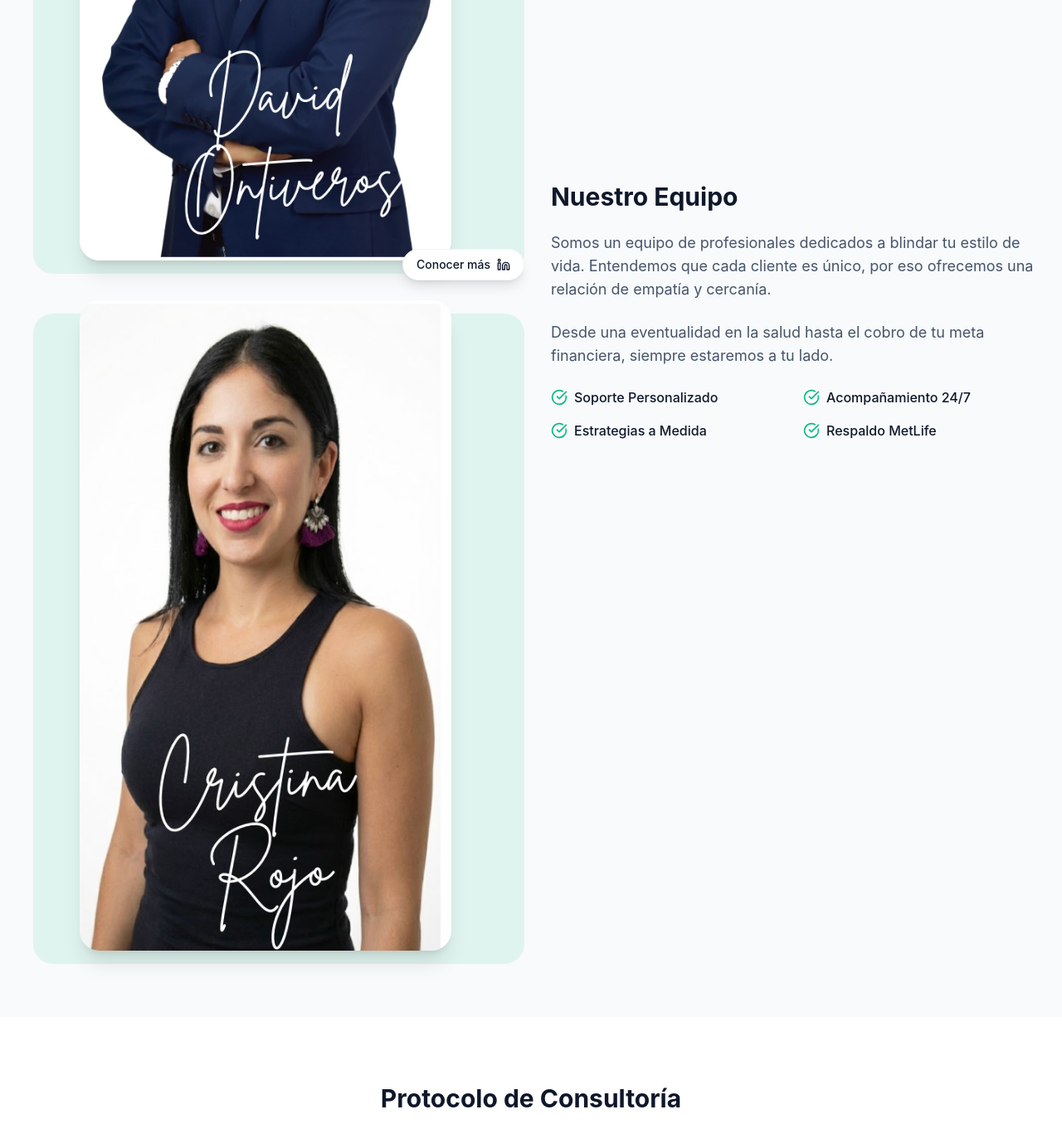
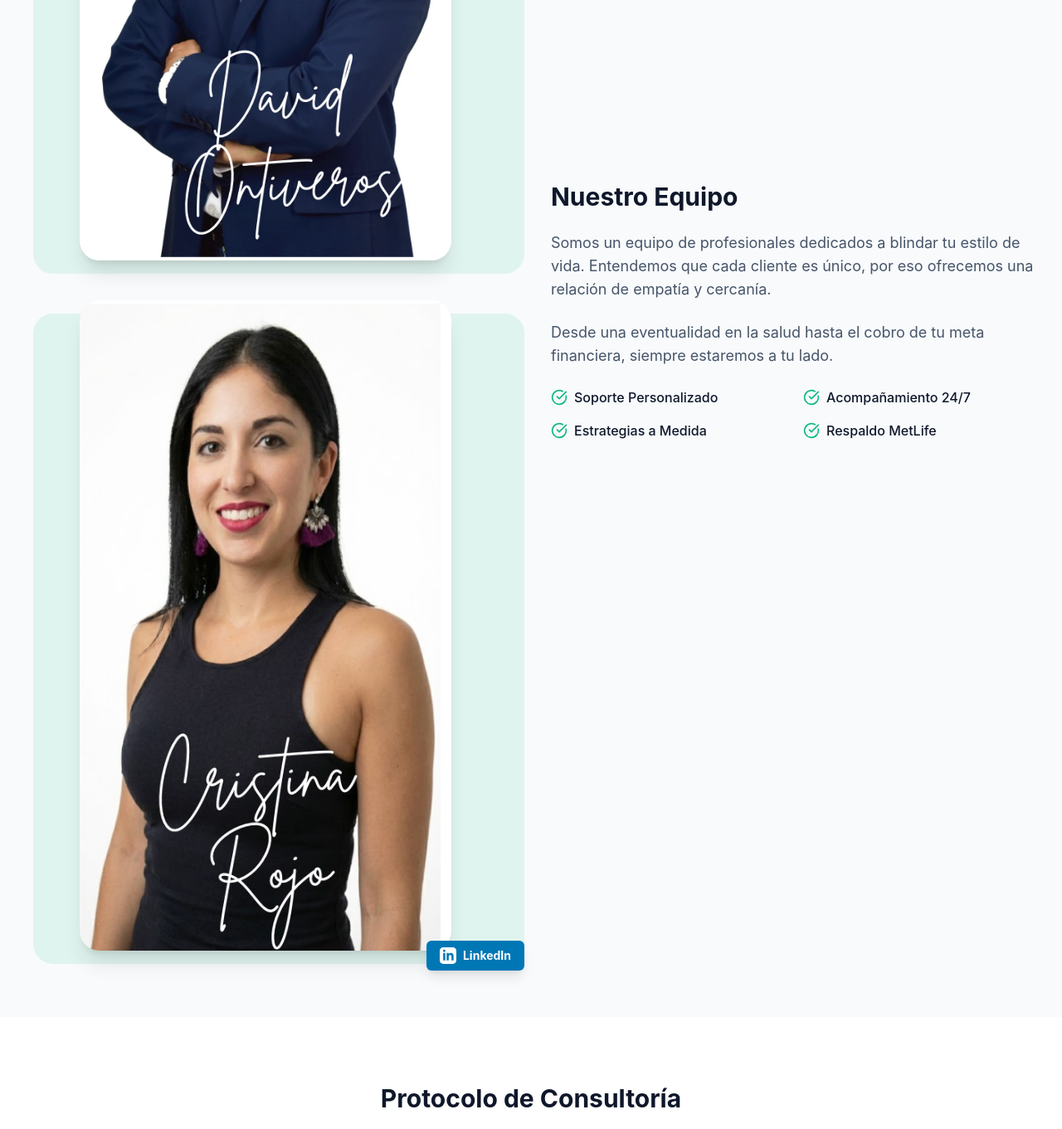
Before and after one commit to adalloya/eon-consultoria, a React (Vite) app: page /nosotros in a window 1280 px wide. Shown: the part 934-2295 px from the top of the page at 83% size. Built offline with nearby package versions, Linux system fonts and the light colour scheme.

Commit message:
style: move linkedin button to cristina and use official brand style

```diff
--- a/src/pages/About.jsx
+++ b/src/pages/About.jsx
@@ -40,17 +40,6 @@ export const About = () => {
                                 alt="David Ontiveros"
                                 className="relative rounded-3xl shadow-xl w-full max-w-md mx-auto"
                             />
-                            <div className="absolute -bottom-6 right-0 md:-right-4 flex justify-end w-full pr-8 md:pr-0">
-                                <a
-                                    href="https://www.linkedin.com/in/david-alejandro-ontiveros-padilla-32365447"
-                                    target="_blank"
-                                    rel="noopener noreferrer"
-                                    className="bg-white text-primary hover:text-secondary font-medium py-2 px-4 rounded-full shadow-lg border border-slate-100 transition-colors text-sm flex items-center gap-2"
-                                >
-                                    <span>Conocer más</span>
-                                    <svg xmlns="http://www.w3.org/2000/svg" width="16" height="16" viewBox="0 0 24 24" fill="none" stroke="currentColor" strokeWidth="2" strokeLinecap="round" strokeLinejoin="round"><path d="M16 8a6 6 0 0 1 6 6v7h-4v-7a2 2 0 0 0-2-2 2 2 0 0 0-2 2v7h-4v-7a6 6 0 0 1 6-6z"></path><rect x="2" y="9" width="4" height="12"></rect><circle cx="4" cy="4" r="2"></circle></svg>
-                                </a>
-                            </div>
                         </div>
 
                         {/* Cristina */}
@@ -61,6 +50,17 @@ export const About = () => {
                                 alt="Cristina Rojo"
                                 className="relative rounded-3xl shadow-xl w-full max-w-md mx-auto"
                             />
+                            <div className="absolute -bottom-6 right-0 md:-right-4 flex justify-end w-full pr-8 md:pr-0">
+                                <a
+                                    href="https://www.linkedin.com/in/david-alejandro-ontiveros-padilla-32365447"
+                                    target="_blank"
+                                    rel="noopener noreferrer"
+                                    className="bg-[#0077b5] text-white hover:bg-[#006097] font-bold py-2 px-4 rounded-md shadow-lg transition-colors text-sm flex items-center gap-2"
+                                >
+                                    <svg xmlns="http://www.w3.org/2000/svg" width="20" height="20" viewBox="0 0 24 24" fill="currentColor"><path d="M19 0h-14c-2.761 0-5 2.239-5 5v14c0 2.761 2.239 5 5 5h14c2.762 0 5-2.239 5-5v-14c0-2.761-2.238-5-5-5zm-11 19h-3v-11h3v11zm-1.5-12.268c-.966 0-1.75-.79-1.75-1.764s.784-1.764 1.75-1.764 1.75.79 1.75 1.764-.783 1.764-1.75 1.764zm13.5 12.268h-3v-5.604c0-3.368-4-3.113-4 0v5.604h-3v-11h3v1.765c1.396-2.586 7-2.777 7 2.476v6.759z" /></svg>
+                                    <span>LinkedIn</span>
+                                </a>
+                            </div>
                         </div>
                     </motion.div>
                     <div className="w-full md:w-1/2">
```
